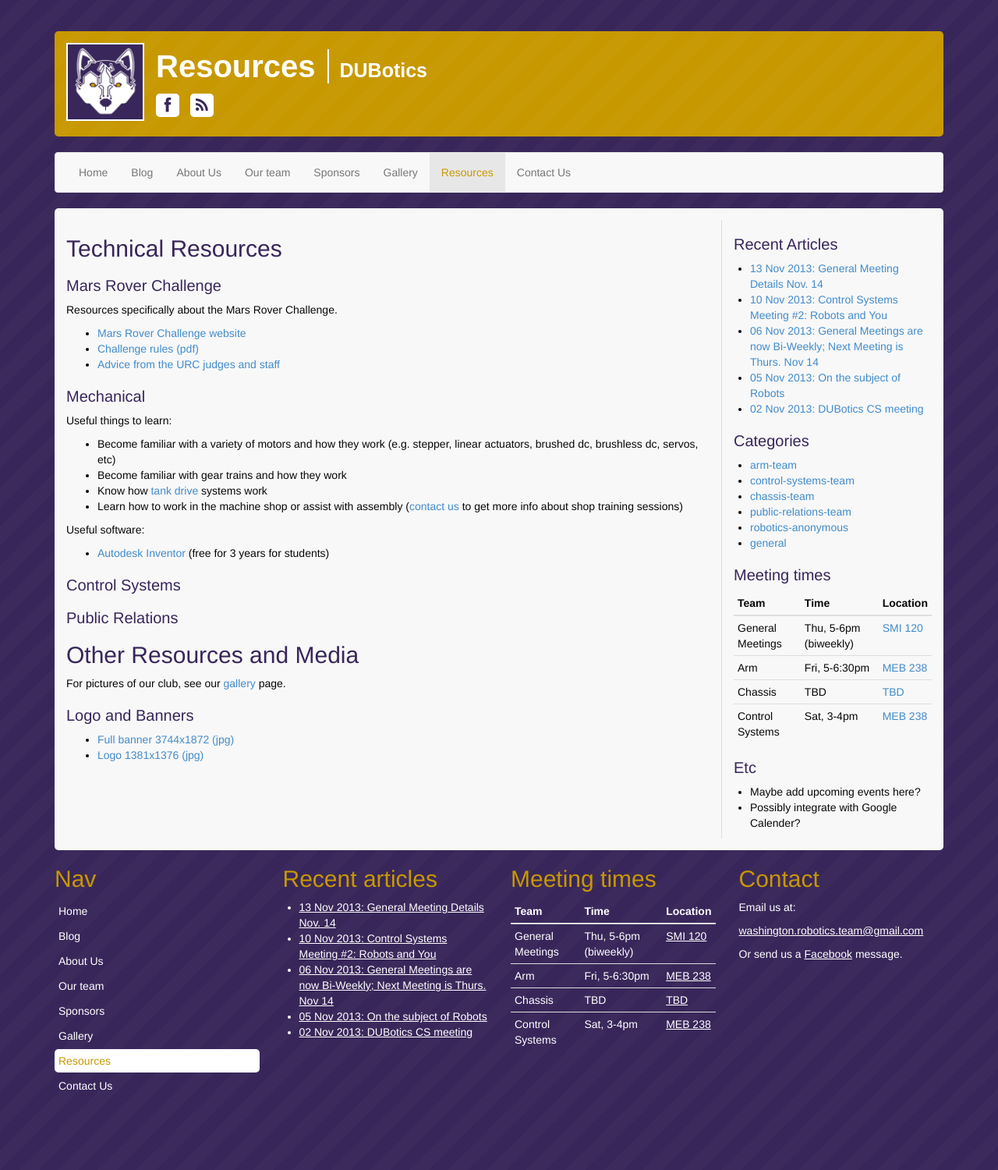
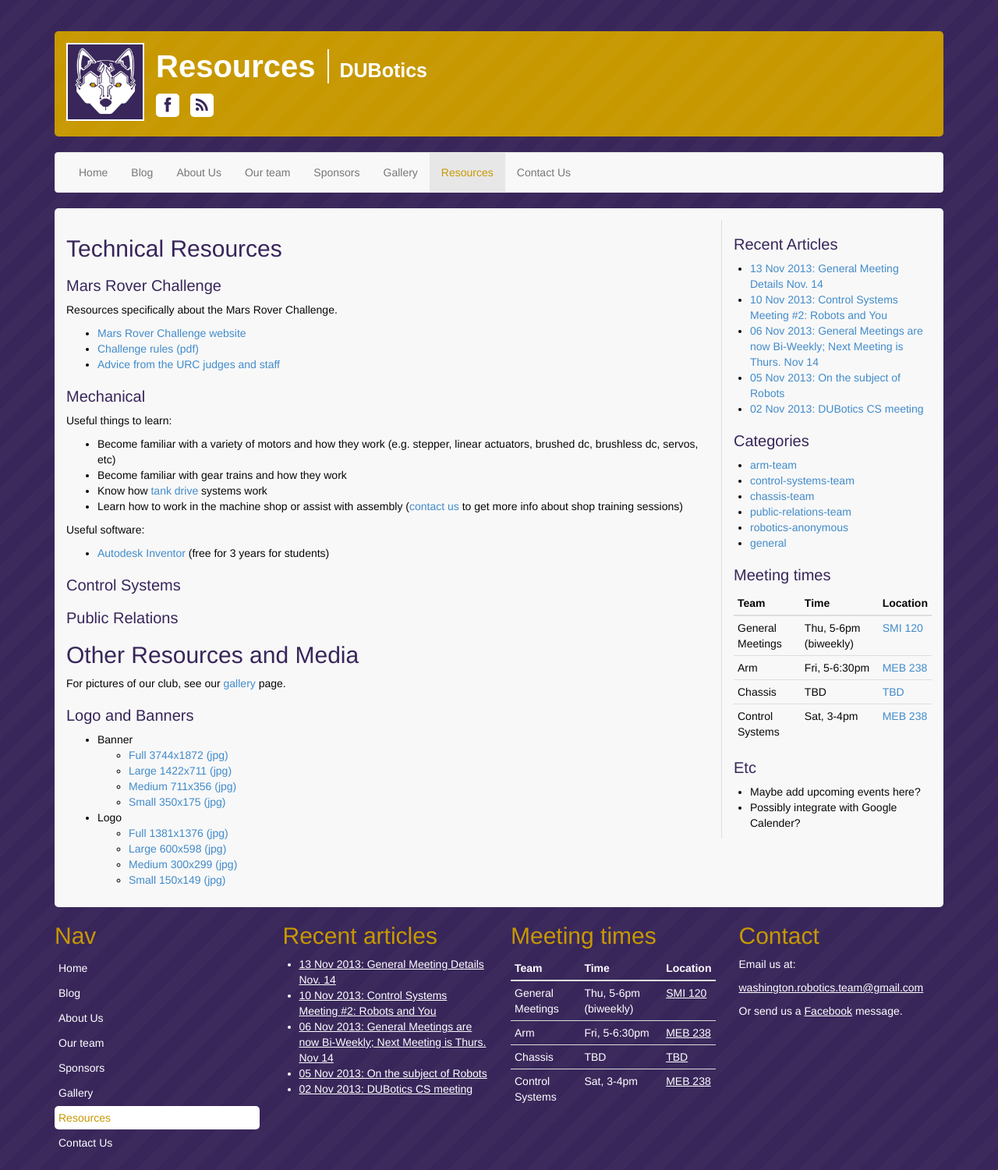
Before and after one commit to dubotics/dubotics.github.io, a Jekyll site: the page built from resources.html, in a window 1280 px wide. Shown: the whole page at 78% size. Built offline with Jekyll 4.4.1, drawn with Linux system fonts in a browser that asks for light colours; Markdown is read by kramdown in place of the engine named in the settings; before the commit the page ends 1427 px from its top, so only the background shows below that.

Commit message:
Added content for sponsors, added more logo/banner sizes for resources, added more info for teams, added map to 'about' page

```diff
--- a/custom-styles.css
+++ b/custom-styles.css
@@ -252,6 +252,9 @@ p+ul {
     display:block;
 }
 
+.section{
+    margin-bottom:30px;
+}
 
 
 /* VARIOUS WIDGETS
@@ -265,6 +268,11 @@ p+ul {
 .btn-primary:hover {
     background-color: #c79800;
     border-color: #c39400;
+}
+
+.call-to-action .btn {
+    min-width:5em;
+    padding:5px 10px;
 }
 
 .listing {
@@ -362,11 +370,6 @@ p+ul {
 /* CUSTOMIZE THE CAROUSEL
 -------------------------------------------------- */
 
-/* Carousel base class */
-.carousel {
-    margin-bottom: 60px;
-}
-
 /* Since positioning the image, we need to help out the caption */
 .carousel-caption {
     z-index: 10;
--- a/resources.html
+++ b/resources.html
@@ -43,6 +43,22 @@ title: Resources
 <h3>Logo and Banners</h3>
 
 <ul>
-    <li><a href="/assets/DUBotics-Banner.jpg">Full banner 3744x1872 (jpg)</a></li>
-    <li><a href="/assets/DUBotics-Logo-Full.jpg">Logo 1381x1376 (jpg)</a></li>
+    <li>
+        Banner
+        <ul>
+            <li><a href="/assets/DUBotics-Banner-Full.jpg">Full 3744x1872 (jpg)</a></li>
+            <li><a href="/assets/DUBotics-Banner-Large.jpg">Large 1422x711 (jpg)</a></li>
+            <li><a href="/assets/DUBotics-Banner-Medium.jpg">Medium 711x356 (jpg)</a></li>
+            <li><a href="/assets/DUBotics-Banner-Small.jpg">Small 350x175 (jpg)</a></li>
+        </ul>
+    </li>
+    <li>
+        Logo
+        <ul>
+            <li><a href="/assets/DUBotics-Logo-Full.jpg">Full 1381x1376 (jpg)</a></li>
+            <li><a href="/assets/DUBotics-Logo-Large.jpg">Large 600x598 (jpg)</a></li>
+            <li><a href="/assets/DUBotics-Logo-Medium.jpg">Medium 300x299 (jpg)</a></li>
+            <li><a href="/assets/DUBotics-Logo-Small.jpg">Small 150x149 (jpg)</a></li>
+        </ul>
+    </li>
 </ul>
```
Also changed, not shown: about.html (+7 -3 lines), index.html (+3 -4 lines), sponsors.html (+14 -5 lines), teams.html (+7 -2 lines), assets/DUBotics-Banner-Full.jpg (renamed from assets/DUBotics-Banner.jpg), assets/DUBotics-Banner-Large.jpg (added), assets/DUBotics-Banner-Medium.jpg (added), assets/DUBotics-Banner-Small.jpg (added), assets/DUBotics-Logo-Huge.jpg (deleted), assets/DUBotics-Logo-Large.jpg, assets/DUBotics-Logo-Medium.jpg, 6 other files.
